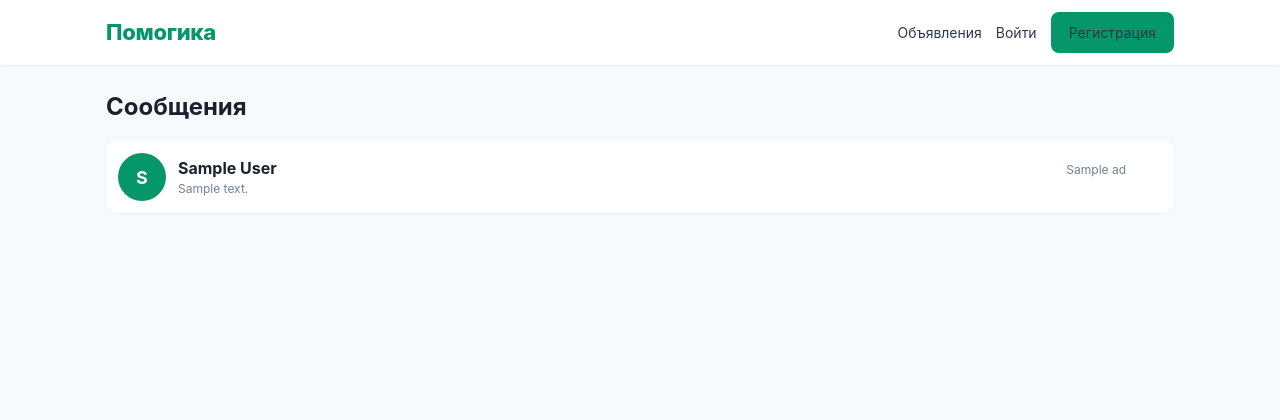
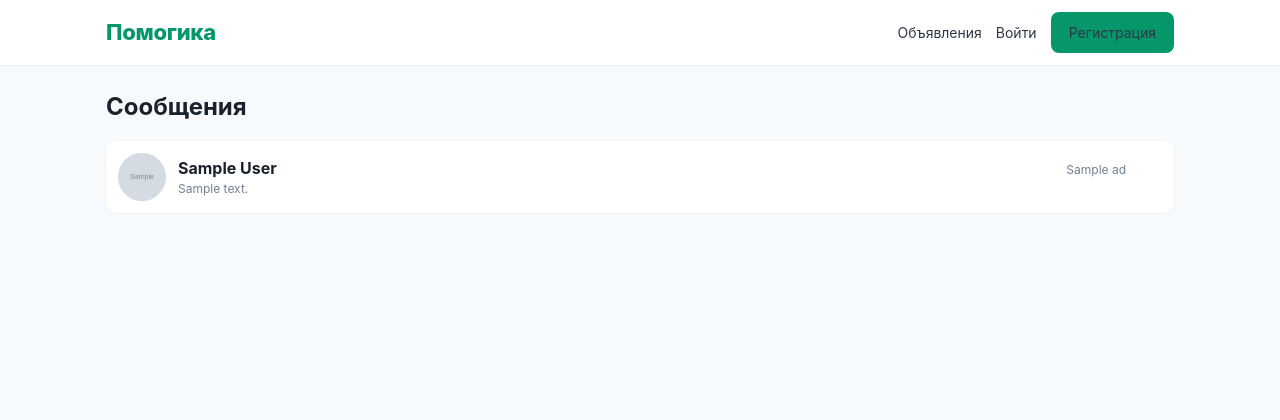
Before and after one commit to Daniil-Buzakov/pomogika, a Flask app: template templates/chats.html in a window 1280 px wide. Shown: the top 420 px of the page. Run offline with Flask 3, Linux system fonts and the light colour scheme; the template is opened without the code that fills it: values that come from a table or form of the project are taken from there, others are empty; tables that the repository leaves empty hold one stand-in row (values such as "Sample post"); grey boxes marked "Sample" are stand-in pictures; some libraries are stand-ins or nearby versions.

Commit message:
Update chats.html

```diff
--- a/templates/chats.html
+++ b/templates/chats.html
@@ -10,8 +10,8 @@
       {% set unread = c.unread_for(current_user.id) %}
       <li>
         <a href="{{ url_for('chat_view', chat_id=c.id) }}" class="chat-item">
-          {% if other.avatar %}
-            <img class="avatar avatar-md" src="{{ url_for('avatar_file', filename=other.avatar) }}" alt="" />
+          {% if other.avatar_url %}
+            <img class="avatar avatar-md" src="{{ other.avatar_url }}" alt="" />
           {% else %}
             <span class="avatar avatar-md avatar-letter">{{ other.name[0]|upper }}</span>
           {% endif %}
```
